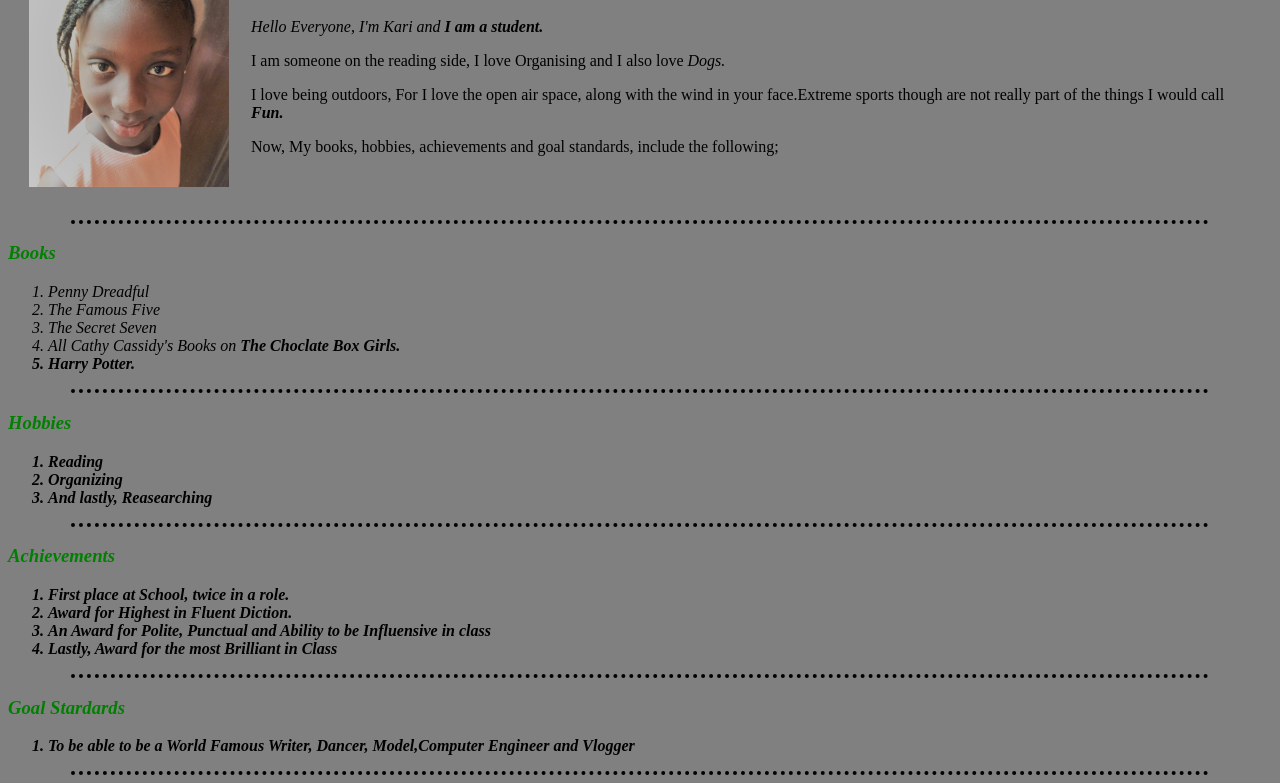
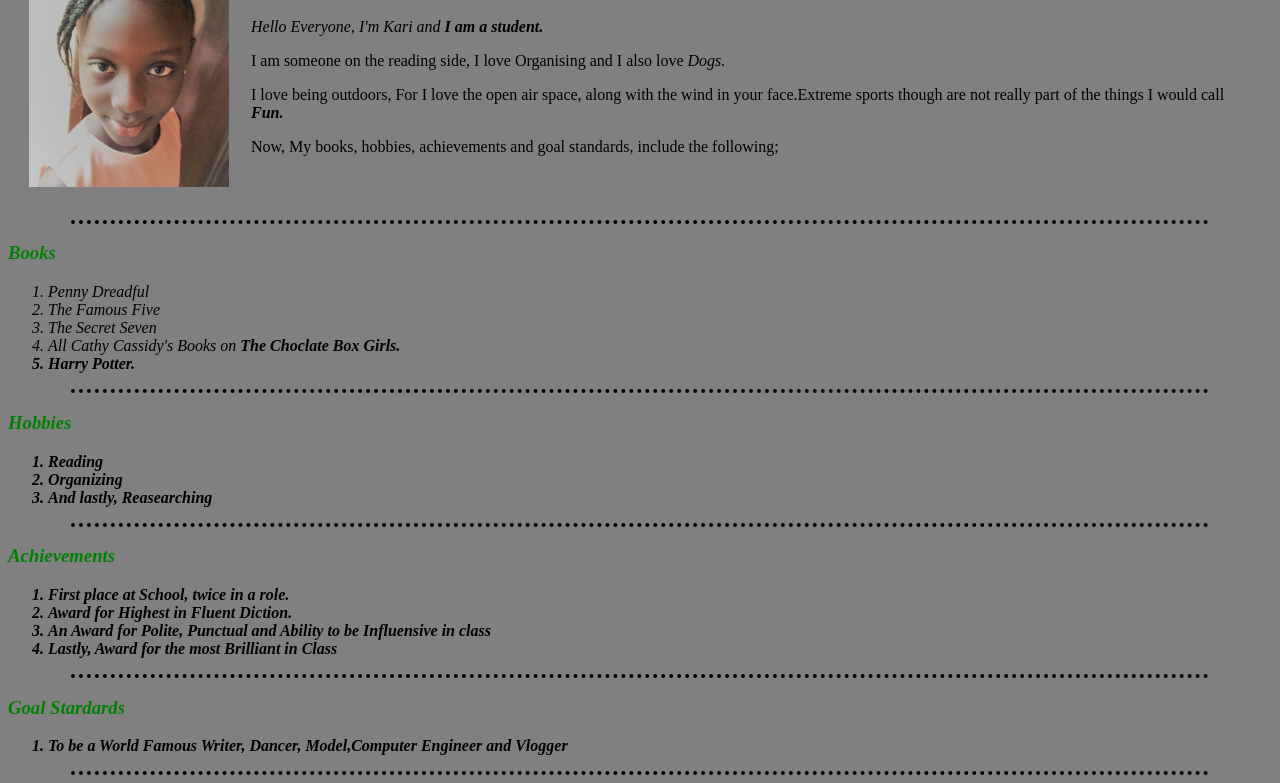
Before and after one commit to vcc-computer-club/Karinate, a plain HTML site: page index.html in a window 1280 px wide. Shown: the part 109-892 px from the top of the page. Drawn offline with Linux system fonts and the light colour scheme.

Commit message:
Update index.html

```diff
--- a/index.html
+++ b/index.html
@@ -73,7 +73,7 @@
 
 
     <ol>
-      <em><li>To be able to be a World Famous Writer, Dancer, Model,Computer Engineer and Vlogger</li></em>
+      <em><li>To be a World Famous Writer, Dancer, Model,Computer Engineer and Vlogger</li></em>
     </ol>
 
 
```
